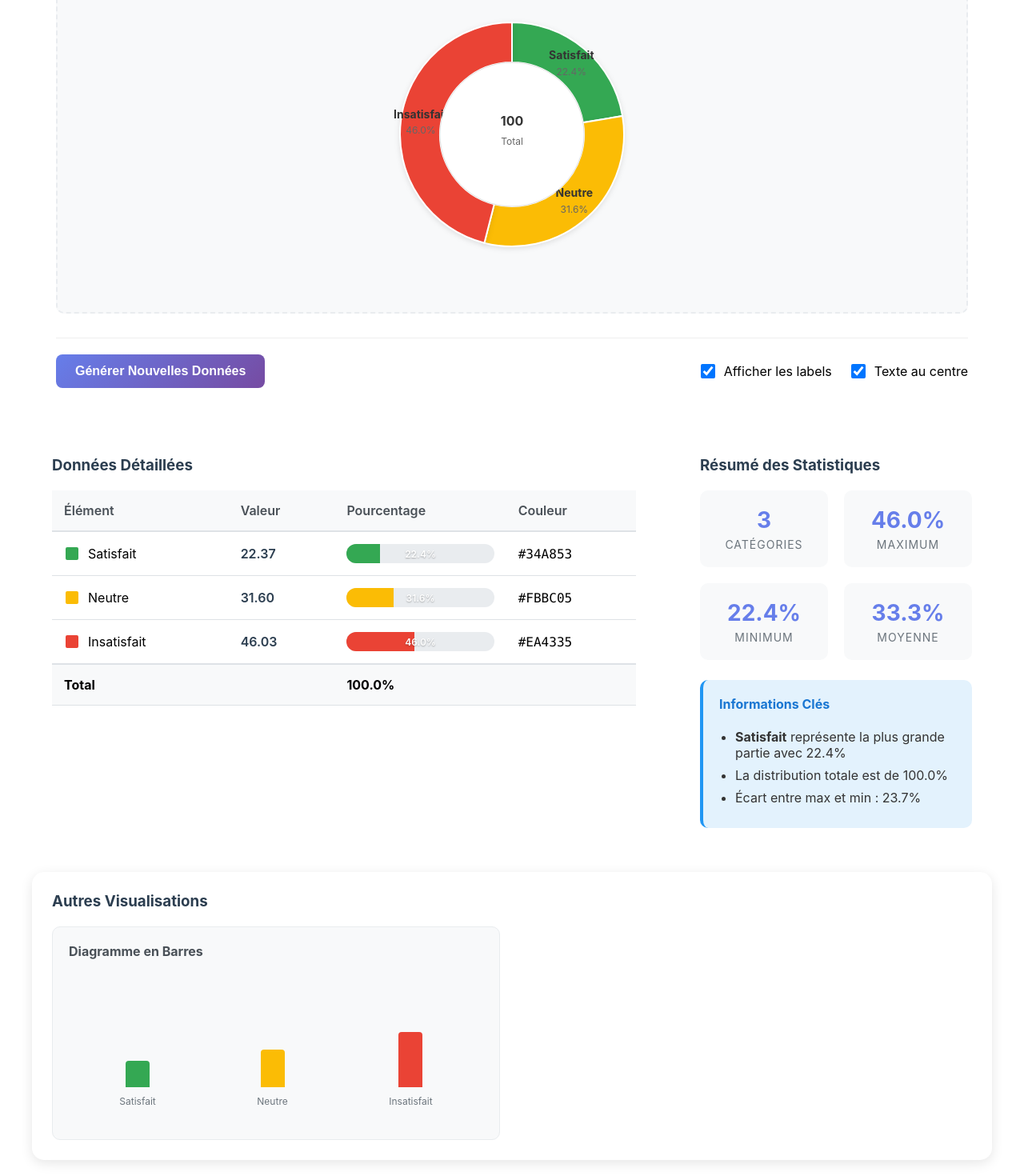
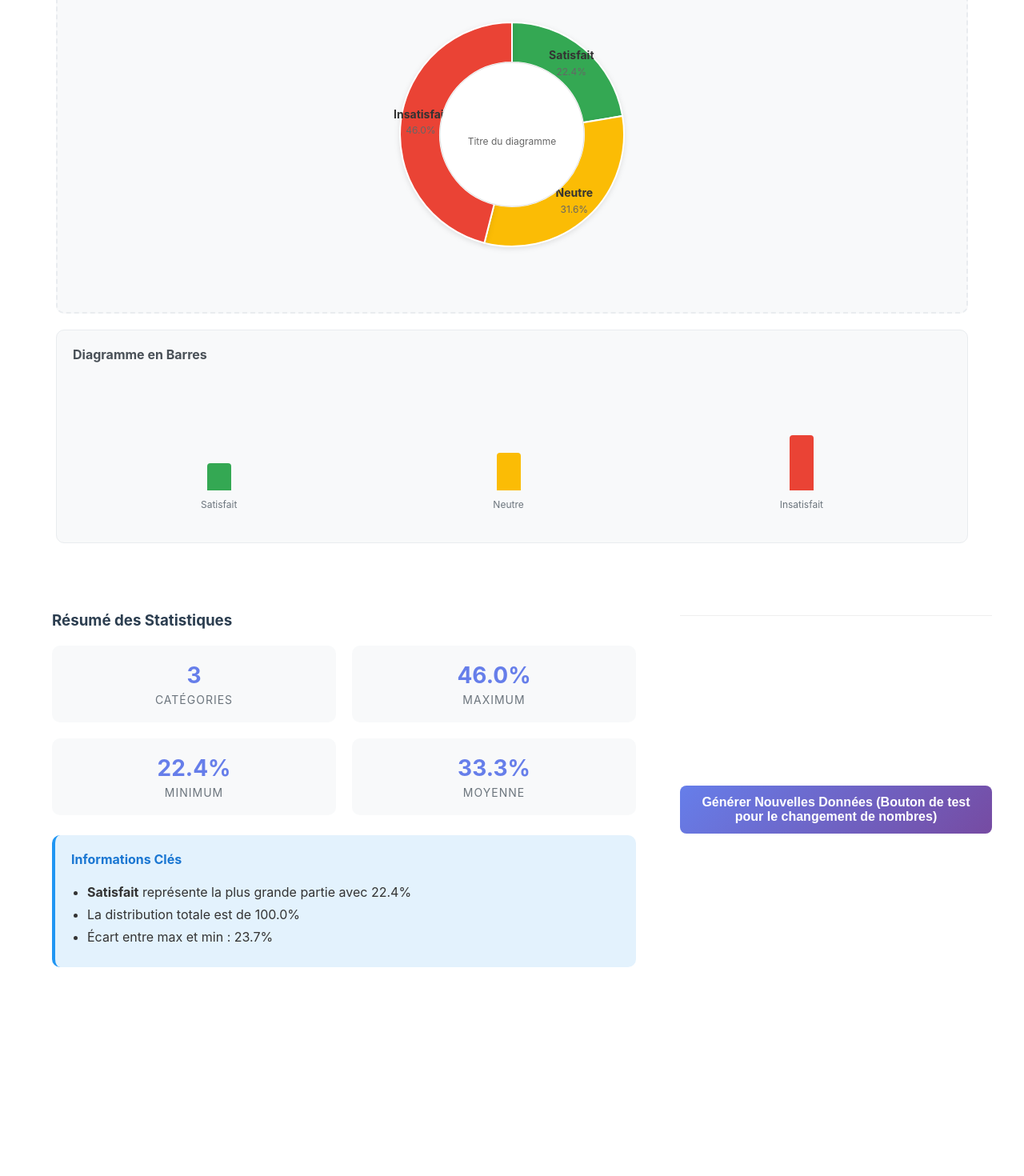
Before and after one commit to EnzoRosier/PROJET-YES-BOUYGUES, a React (Create React App) app in the folder front/: page / in a window 1280 px wide. Shown: the part 377-1847 px from the top of the page at 80% size. After the commit the page ends 1631 px from the top, so only its background shows below. Built offline with nearby package versions, Linux system fonts and the light colour scheme.

Commit message:
cleanup stats

```diff
--- a/front/src/statistiques/donutDiag.tsx
+++ b/front/src/statistiques/donutDiag.tsx
@@ -145,24 +145,13 @@ const DonutChart: React.FC<DonutChartProps> = ({
           <g>
             <text
               x={center}
-              y={center - 15}
-              textAnchor="middle"
-              dominantBaseline="middle"
-              fill="#333"
-              fontSize="16"
-              fontWeight="bold"
-            >
-              {total}
-            </text>
-            <text
-              x={center}
               y={center + 10}
               textAnchor="middle"
               dominantBaseline="middle"
               fill="#666"
               fontSize="12"
             >
-              Total
+              Titre du diagramme
             </text>
           </g>
         )}
--- a/front/src/statistiques/stats.tsx
+++ b/front/src/statistiques/stats.tsx
@@ -67,36 +67,21 @@ export default function Stats() {
                 showCenterText={chartOptions.showCenterText}
               />
             </div>
-
-            <div className="chart-controls">
-              <button onClick={updateData} className="btn btn-primary">
-                Générer Nouvelles Données
-              </button>
-
-              <div className="options">
-                <label className="option">
-                  <input
-                    type="checkbox"
-                    checked={chartOptions.showLabels}
-                    onChange={(e) => setChartOptions({
-                      ...chartOptions,
-                      showLabels: e.target.checked
-                    })}
-                  />
-                  Afficher les labels
-                </label>
-
-                <label className="option">
-                  <input
-                    type="checkbox"
-                    checked={chartOptions.showCenterText}
-                    onChange={(e) => setChartOptions({
-                      ...chartOptions,
-                      showCenterText: e.target.checked
-                    })}
-                  />
-                  Texte au centre
-                </label>
+            <div className="mini-chart">
+              <h4>Diagramme en Barres</h4>
+              <div className="bar-chart-preview">
+                {chartData.map((item, index) => (
+                  <div key={index} className="bar-container">
+                    <div
+                      className="bar"
+                      style={{
+                        height: `${item.value * 1.5}px`,
+                        backgroundColor: item.color
+                      }}
+                    />
+                    <div className="bar-label">{item.label}</div>
+                  </div>
+                ))}
               </div>
             </div>
           </div>
@@ -104,60 +89,6 @@ export default function Stats() {
 
         {/* Section de données détaillées */}
         <section className="data-section">
-          <div className="data-card">
-            <h3>Données Détaillées</h3>
-            <table className="data-table">
-              <thead>
-                <tr>
-                  <th>Élément</th>
-                  <th>Valeur</th>
-                  <th>Pourcentage</th>
-                  <th>Couleur</th>
-                </tr>
-              </thead>
-              <tbody>
-                {chartData.map((item, index) => (
-                  <tr key={index}>
-                    <td>
-                      <div className="item-info">
-                        <span
-                          className="color-indicator"
-                          style={{ backgroundColor: item.color }}
-                        />
-                        {item.label}
-                      </div>
-                    </td>
-                    <td className="value">{item.value.toFixed(2)}</td>
-                    <td className="percentage">
-                      <div className="percentage-bar">
-                        <div
-                          className="bar-fill"
-                          style={{
-                            width: `${item.value}%`,
-                            backgroundColor: item.color
-                          }}
-                        />
-                        <span className="bar-text">{item.value.toFixed(1)}%</span>
-                      </div>
-                    </td>
-                    <td>
-                      <code>{item.color}</code>
-                    </td>
-                  </tr>
-                ))}
-                <tr className="total-row">
-                  <td colSpan={2}><strong>Total</strong></td>
-                  <td colSpan={2}>
-                    <strong>
-                      {chartData.reduce((sum, item) => sum + item.value, 0).toFixed(1)}%
-                    </strong>
-                  </td>
-                </tr>
-              </tbody>
-            </table>
-          </div>
-
-          {/* Résumé des statistiques */}
           <div className="summary-card">
             <h3>Résumé des Statistiques</h3>
             <div className="summary-grid">
@@ -210,30 +141,11 @@ export default function Stats() {
               </ul>
             </div>
           </div>
-        </section>
-
-        {/* Section des différents types de diagrammes */}
-        <section className="other-charts">
-          <h3>Autres Visualisations</h3>
-          <div className="charts-grid">
-            <div className="mini-chart">
-              <h4>Diagramme en Barres</h4>
-              <div className="bar-chart-preview">
-                {chartData.map((item, index) => (
-                  <div key={index} className="bar-container">
-                    <div
-                      className="bar"
-                      style={{
-                        height: `${item.value * 1.5}px`,
-                        backgroundColor: item.color
-                      }}
-                    />
-                    <div className="bar-label">{item.label}</div>
-                  </div>
-                ))}
-              </div>
+          <div className="chart-controls">
+              <button onClick={updateData} className="btn btn-primary">
+                Générer Nouvelles Données (Bouton de test pour le changement de nombres)
+              </button>
             </div>
-          </div>
         </section>
       </div>
     </div>
```
